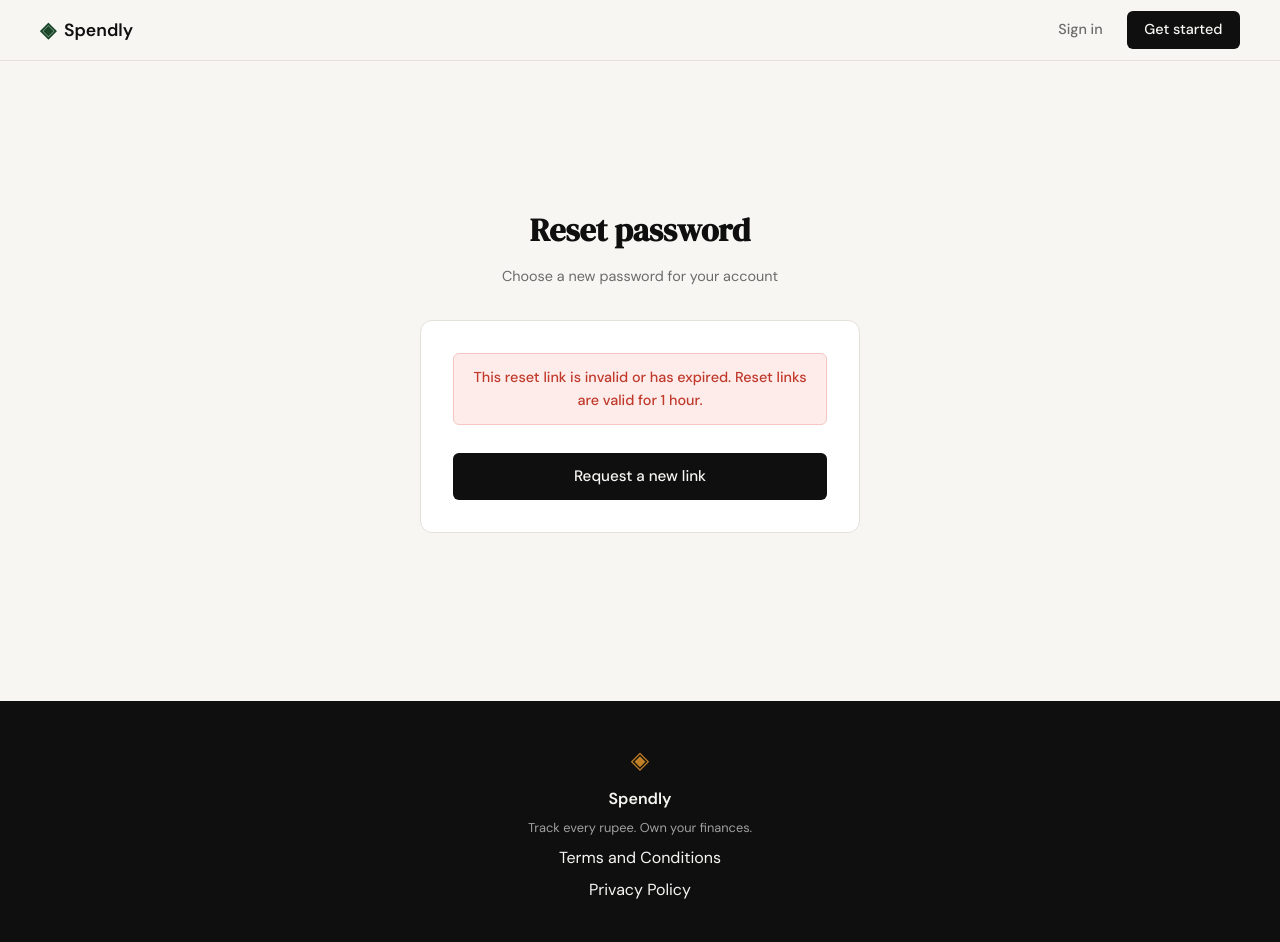
After one commit to aniket28-git/spendly, a Flask app: page /reset-password/1 in a window 1280 px wide. The commit adds this page. Run offline with Flask 3, Linux system fonts and the light colour scheme; data that the repository does not hold is empty.

Commit message:
auth: add forgot-password / reset-password flow
Adds a full email-based password reset flow using Flask-Mail:
- POST /forgot-password generates a SHA-256-hashed, 1-hour token stored in
  a new password_reset_tokens table and emails a reset link; shows the same
  confirmation message whether the address is registered or not to prevent
  email enumeration
- GET/POST /reset-password/<token> validates the token, sets the new
  password, and deletes the token so it cannot be reused
- Dev mode: if MAIL_USERNAME is unset, the reset URL is printed to console
- Adds "Forgot your password?" link on the login page

Co-Authored-By: Claude Sonnet 4.6 <noreply@anthropic.com>

```diff
--- a/app.py
+++ b/app.py
@@ -1,10 +1,25 @@
-from datetime import date
+import hashlib
+import os
+import secrets
+from datetime import date, datetime, timedelta
+
 from flask import Flask, render_template, request, redirect, url_for, session
+from flask_mail import Mail, Message
 from werkzeug.security import generate_password_hash, check_password_hash
 from database.db import get_db, init_db
 
 app = Flask(__name__)
 app.secret_key = "dev-secret-change-in-production"
+
+app.config.update(
+    MAIL_SERVER=os.environ.get("MAIL_SERVER", "smtp.gmail.com"),
+    MAIL_PORT=int(os.environ.get("MAIL_PORT", 587)),
+    MAIL_USE_TLS=True,
+    MAIL_USERNAME=os.environ.get("MAIL_USERNAME"),
+    MAIL_PASSWORD=os.environ.get("MAIL_PASSWORD"),
+    MAIL_DEFAULT_SENDER=os.environ.get("MAIL_DEFAULT_SENDER") or os.environ.get("MAIL_USERNAME"),
+)
+mail = Mail(app)
 
 with app.app_context():
     init_db()
@@ -66,6 +81,91 @@ def login():
         return redirect(url_for("dashboard"))
 
     return render_template("login.html")
+
+
+@app.route("/forgot-password", methods=["GET", "POST"])
+def forgot_password():
+    if request.method == "POST":
+        email = request.form.get("email", "").strip().lower()
+        db = get_db()
+        user = db.execute("SELECT id FROM users WHERE email = ?", (email,)).fetchone()
+
+        if user:
+            db.execute("DELETE FROM password_reset_tokens WHERE user_id = ?", (user["id"],))
+            token = secrets.token_urlsafe(32)
+            token_hash = hashlib.sha256(token.encode()).hexdigest()
+            expires_at = datetime.utcnow() + timedelta(hours=1)
+            db.execute(
+                "INSERT INTO password_reset_tokens (user_id, token_hash, expires_at) VALUES (?, ?, ?)",
+                (user["id"], token_hash, expires_at.isoformat())
+            )
+            db.commit()
+            reset_url = url_for("reset_password", token=token, _external=True)
+            _send_reset_email(email, reset_url)
+
+        db.close()
+        return render_template("forgot_password.html", sent=True)
+
+    return render_template("forgot_password.html")
+
+
+def _send_reset_email(to_email, reset_url):
+    if not app.config.get("MAIL_USERNAME"):
+        print(f"\n[DEV] Password reset link for {to_email}:\n{reset_url}\n")
+        return
+    try:
+        msg = Message(
+            subject="Reset your Spendly password",
+            recipients=[to_email],
+            html=(
+                "<p>Hi,</p>"
+                "<p>Click the link below to reset your Spendly password. "
+                "This link expires in 1 hour.</p>"
+                f'<p><a href="{reset_url}">{reset_url}</a></p>'
+                "<p>If you didn't request this, you can safely ignore this email.</p>"
+                "<p>— Spendly</p>"
+            )
+        )
+        mail.send(msg)
+    except Exception as e:
+        print(f"[MAIL ERROR] {e}")
+
+
+@app.route("/reset-password/<token>", methods=["GET", "POST"])
+def reset_password(token):
+    token_hash = hashlib.sha256(token.encode()).hexdigest()
+    db = get_db()
+    row = db.execute(
+        "SELECT * FROM password_reset_tokens WHERE token_hash = ? AND expires_at > datetime('now')",
+        (token_hash,)
+    ).fetchone()
+
+    if row is None:
+        db.close()
+        return render_template("reset_password.html", invalid=True)
+
+    if request.method == "POST":
+        new_pw  = request.form.get("password", "")
+        confirm = request.form.get("confirm_password", "")
+
+        if len(new_pw) < 8:
+            db.close()
+            return render_template("reset_password.html", token=token,
+                                   error="Password must be at least 8 characters.")
+        if new_pw != confirm:
+            db.close()
+            return render_template("reset_password.html", token=token,
+                                   error="Passwords don't match.")
+
+        db.execute("UPDATE users SET password_hash=? WHERE id=?",
+                   (generate_password_hash(new_pw), row["user_id"]))
+        db.execute("DELETE FROM password_reset_tokens WHERE token_hash=?", (token_hash,))
+        db.commit()
+        db.close()
+        return render_template("reset_password.html", success=True)
+
+    db.close()
+    return render_template("reset_password.html", token=token)
 
 
 # ------------------------------------------------------------------ #
--- a/database/db.py
+++ b/database/db.py
@@ -33,6 +33,15 @@ def init_db():
             created_at TIMESTAMP DEFAULT CURRENT_TIMESTAMP
         )
     """)
+    conn.execute("""
+        CREATE TABLE IF NOT EXISTS password_reset_tokens (
+            id         INTEGER PRIMARY KEY AUTOINCREMENT,
+            user_id    INTEGER NOT NULL REFERENCES users(id),
+            token_hash TEXT NOT NULL UNIQUE,
+            expires_at TIMESTAMP NOT NULL,
+            created_at TIMESTAMP DEFAULT CURRENT_TIMESTAMP
+        )
+    """)
     conn.commit()
     conn.close()
 
--- a/requirements.txt
+++ b/requirements.txt
@@ -1,4 +1,5 @@
 flask==3.1.3
 werkzeug==3.1.6
+Flask-Mail==0.10.0
 pytest==8.3.5
 pytest-flask==1.3.0
--- a/templates/login.html
+++ b/templates/login.html
@@ -32,6 +32,11 @@
                 </div>
                 <button type="submit" class="btn-submit">Sign in</button>
             </form>
+            <p style="text-align:center; margin-top:1rem; font-size:0.875rem;">
+                <a href="{{ url_for('forgot_password') }}" style="color:var(--ink-muted);">
+                    Forgot your password?
+                </a>
+            </p>
         </div>
 
         <p class="auth-switch">
--- /dev/null
+++ b/templates/reset_password.html
@@ -0,0 +1,63 @@
+{% extends "base.html" %}
+
+{% block title %}Reset password — Spendly{% endblock %}
+
+{% block content %}
+
+<section class="auth-section">
+    <div class="auth-container">
+
+        <div class="auth-header">
+            <h1 class="auth-title">Reset password</h1>
+            <p class="auth-subtitle">Choose a new password for your account</p>
+        </div>
+
+        <div class="auth-card">
+            {% if invalid %}
+            <div class="auth-success">
+                <p class="auth-success-msg" style="background:#fdecea; color:var(--danger); border-color:#f5c6c2;">
+                    This reset link is invalid or has expired.
+                    Reset links are valid for 1 hour.
+                </p>
+                <a href="{{ url_for('forgot_password') }}" class="btn-submit"
+                   style="display:block; text-align:center; text-decoration:none;">
+                    Request a new link
+                </a>
+            </div>
+
+            {% elif success %}
+            <div class="auth-success">
+                <p class="auth-success-msg">Password updated successfully!</p>
+                <a href="{{ url_for('login') }}" class="btn-submit"
+                   style="display:block; text-align:center; text-decoration:none;">
+                    Sign in
+                </a>
+            </div>
+
+            {% else %}
+            {% if error %}
+            <div class="auth-error">{{ error }}</div>
+            {% endif %}
+
+            <form method="POST" action="{{ url_for('reset_password', token=token) }}">
+                <div class="form-group">
+                    <label for="password">New password</label>
+                    <input type="password" id="password" name="password"
+                           class="form-input" placeholder="Min. 8 characters"
+                           required autofocus>
+                </div>
+                <div class="form-group">
+                    <label for="confirm_password">Confirm new password</label>
+                    <input type="password" id="confirm_password" name="confirm_password"
+                           class="form-input" placeholder="Repeat your new password"
+                           required>
+                </div>
+                <button type="submit" class="btn-submit">Set new password</button>
+            </form>
+            {% endif %}
+        </div>
+
+    </div>
+</section>
+
+{% endblock %}
```
Also changed, not shown: CLAUDE.md (+39 -0 lines), templates/forgot_password.html (added, +47 -0 lines).
